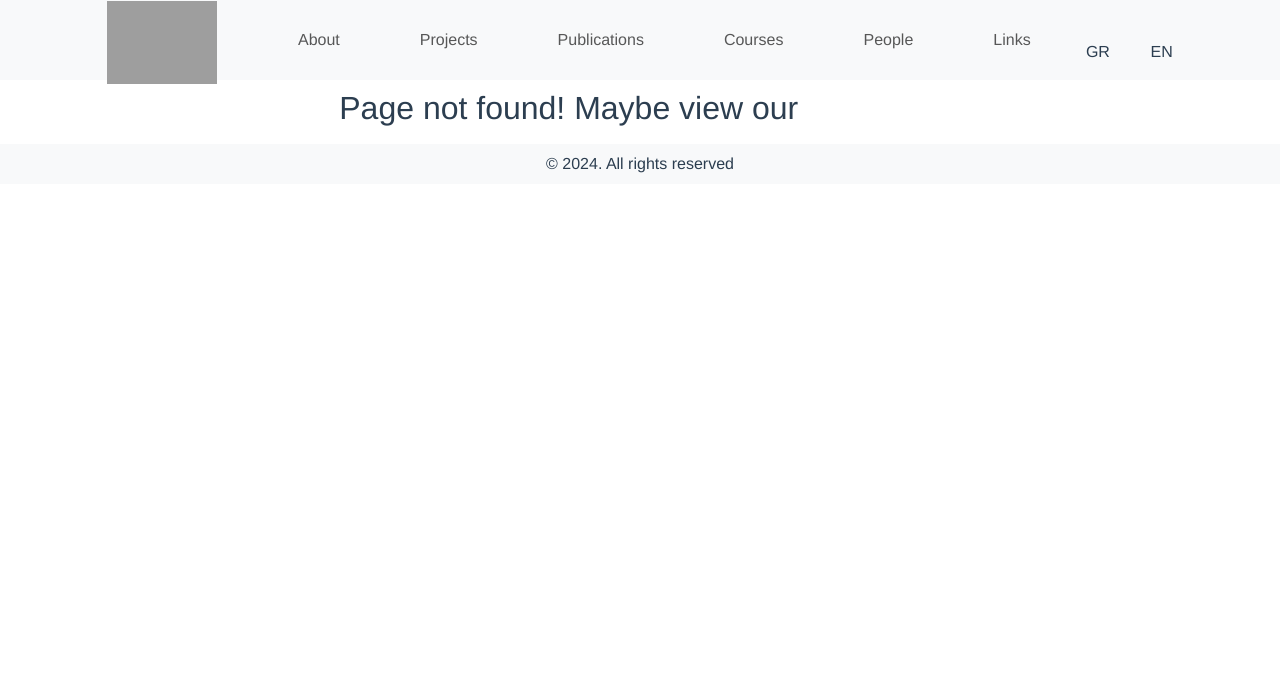
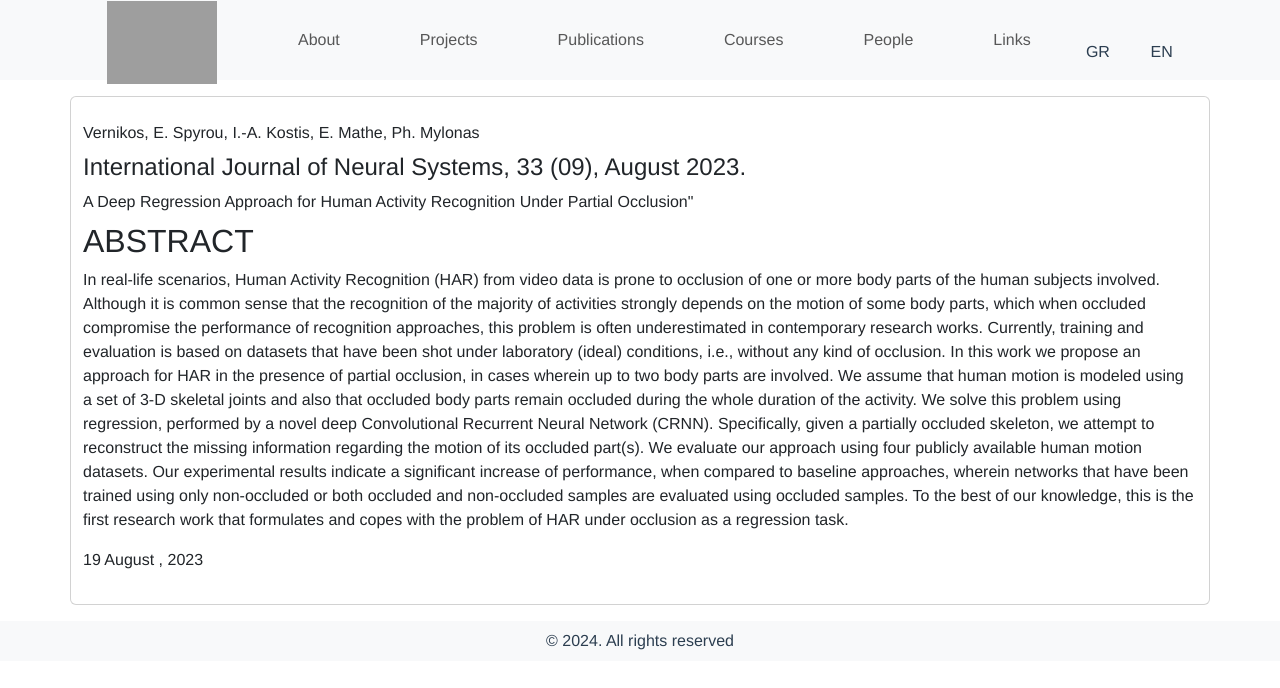
Before and after one commit to bogdanGR/digital-lib-frontend, a Vue app: page /publication/1 in a window 1280 px wide. Before the commit this address had no page. Shown: the top 688 px of the page. Built offline with nearby package versions, Linux system fonts and the light colour scheme; grey boxes are pictures that could not be loaded; some icons are missing.

Commit message:
Add view abract compoenent

```diff
--- a/src/App.vue
+++ b/src/App.vue
@@ -17,6 +17,29 @@ export default {
   components: {
     TheHeader,
     TheFooter,
+  },
+  data() {
+    return {
+      publications: [
+        {
+          id: 1,
+          authors: 'Vernikos, E. Spyrou, I.-A. Kostis, E. Mathe, Ph. Mylonas',
+          title: 'A Deep Regression Approach for Human Activity Recognition Under Partial Occlusion"',
+          description: 'International Journal of Neural Systems, 33 (09), August 2023.',
+        },
+        {
+          id: 2,
+          authors: 'Vernikos, E. Spyrou, I.-A. Kostis, E. Mathe, Ph. Mylonas',
+          title: '2A Deep Regression Approach for Human Activity Recognition Under Partial Occlusion"',
+          description: 'International Journal of Neural Systems, 33 (09), August 2023.',
+        }
+      ]
+    }
+  },
+  provide() {
+    return {
+      publications: this.publications,
+    }
   }
 }
 </script>
--- a/src/components/CoursesList.vue
+++ b/src/components/CoursesList.vue
@@ -2,7 +2,7 @@
     <ul class=" m-0 p-0 d-flex flex-column align-items-start flex-wrap course-list">
       <li class="m-1 border-1 border-bottom p-0 text-start" aria-current="true" :key="course.id" v-for="course in courses">
         <a :href="course.link" class="course-link" target="_blank">
-          {{  course.title_en }} - {{  course.title_el }}
+          <font-awesome-icon icon="fa-solid fa-coffee" size="xs" />  {{  course.title_en }} - {{  course.title_el }}
         </a>
       </li>
     </ul>
--- a/src/components/PublicationCard.vue
+++ /dev/null
@@ -1,24 +0,0 @@
-<template>
-  <div class="card text-start">
-    <div class="card-body">
-      <p class="mb-0">
-        Vernikos, E. Spyrou, I.-A. Kostis, E. Mathe, Ph. Mylonas
-      </p>
-      <h4 class="card-title">A Deep Regression Approach for Human Activity Recognition Under Partial Occlusion"</h4>
-      <p>International Journal of Neural Systems, 33 (09), August 2023.</p>
-    </div>
-    <div class="d-flex mb-3">
-      <button class="btn btn-primary mx-2">Abstract</button>
-      <button class="btn btn-secondary">PDF</button>
-    </div>
-  </div>
-</template>
-
-<script>
-export default {
-}
-</script>
-
-<style scoped>
-
-</style>
--- /dev/null
+++ b/src/components/publication/PublicationCard.vue
@@ -0,0 +1,45 @@
+<template>
+  <div class="card text-start mb-3">
+    <div class="card-body">
+      <p class="mb-0">
+        {{ authors }}
+      </p>
+      <h4 class="card-title">{{ title }}</h4>
+      <p>{{ description }}</p>
+    </div>
+    <div class="d-flex mb-3">
+      <router-link class="btn btn-primary mx-2" :to="abstractLink">Abstract</router-link>
+      <button class="btn btn-secondary">PDF</button>
+    </div>
+  </div>
+
+</template>
+
+<script>
+export default {
+  inject: ['publications'],
+  provide() {
+    return {
+      authors: this.authors,
+      description: this.description,
+    }
+  },
+  props: ['authors', 'title', 'description', 'id'],
+  computed: {
+    abstractLink() {
+
+      console.log(this.id);
+      console.log('edw'
+      )
+      return {
+        name: 'view-abstract',
+        params: { publicationId: this.id }
+      }
+    }
+  }
+}
+</script>
+
+<style scoped>
+
+</style>
--- /dev/null
+++ b/src/components/publication/ViewAbstract.vue
@@ -0,0 +1,53 @@
+<template>
+  <div class="container mt-3 mb-3  pb-3 pt-3 text-start card pt-0">
+    <p class="mt-2 mb-2">{{ authors }}</p>
+    <h4>{{ description }}</h4>
+    <div>{{ title }}</div>
+    <h2 class="mt-2">ABSTRACT</h2>
+    <p>
+      In real-life scenarios, Human Activity Recognition (HAR) from video data is prone to occlusion of one or more body parts of the human subjects involved.
+      Although it is common sense that the recognition of the majority of activities strongly depends on the motion of some body parts,
+      which when occluded compromise the performance of recognition approaches, this problem is often underestimated in contemporary research works.
+      Currently, training and evaluation is based on datasets that have been shot under laboratory (ideal) conditions, i.e., without any kind of occlusion.
+      In this work we propose an approach for HAR in the presence of partial occlusion, in cases wherein up to two body parts are involved.
+      We assume that human motion is modeled using a set of 3-D skeletal joints and also that occluded body parts remain occluded during the whole duration of the activity. We solve this problem using regression, performed by a novel deep Convolutional Recurrent Neural Network (CRNN). Specifically, given a partially occluded skeleton, we attempt to reconstruct the missing information regarding the motion of its occluded part(s). We evaluate our approach using four publicly available human motion datasets. Our experimental results indicate a significant increase of performance, when compared to baseline approaches, wherein networks that have been trained using only non-occluded or both occluded and non-occluded samples are evaluated using occluded samples.
+      To the best of our knowledge, this is the first research work that formulates and copes with the problem of HAR under occlusion as a regression task.
+    </p>
+    <p>19 August , 2023</p>
+  </div>
+
+</template>
+
+<script>
+export default {
+  props: ['publicationId'],
+  inject: ['publications'],
+  data() {
+    return {
+      title: '',
+      description: '',
+      authors: '',
+    }
+  },
+  watch: {
+    publicationId(newId) {
+      this.loadData(newId);
+    },
+  },
+  methods: {
+    loadData(publicationId) {
+        const selectedPublication = this.publications.find((publication) => publication.id == publicationId);
+        this.description = selectedPublication.description;
+        this.title = selectedPublication.title;
+        this.authors = selectedPublication.authors;
+      },
+  },
+  created() {
+    this.loadData(this.publicationId);
+  }
+}
+</script>
+
+<style scoped>
+
+</style>
--- a/src/pages/PublicationsPage.vue
+++ b/src/pages/PublicationsPage.vue
@@ -2,18 +2,34 @@
   <div class="container">
     <h1>Publications</h1>
     <publication-filters></publication-filters>
-    <publication-card></publication-card>
+    <publication-card
+        :key="publication.id"
+        v-for="publication in publications"
+        :authors="publication.authors"
+        :title="publication.title"
+        :description="publication.description"
+        :id="publication.id"
+    ></publication-card>
   </div>
 </template>
 
 <script>
-import PublicationFilters from "@/components/PublicationFilters.vue";
-import PublicationCard from "@/components/PublicationCard.vue";
+import PublicationFilters from "@/components/publication/PublicationFilters.vue";
+import PublicationCard from "@/components/publication/PublicationCard.vue";
 export default {
   components: {
     PublicationFilters,
     PublicationCard
+  },
+  inject: ['publications'],
+  data() {
+    return {
+    }
+  },
+  mounted() {
+    console.log(this.publications);
   }
+
 }
 </script>
 <style scoped>
--- a/src/router.js
+++ b/src/router.js
@@ -2,6 +2,7 @@ import { createRouter, createWebHistory} from "vue-router";
 import AboutPage from './pages/AboutPage.vue';
 import ProjectsPage from "@/pages/ProjectsPage.vue";
 import PublicationsPage from "@/pages/PublicationsPage.vue";
+import ViewAbstract from "@/components/publication/ViewAbstract.vue";
 import CoursesPage from "@/pages/CoursesPage.vue";
 import PeoplePage from "@/pages/PeoplePage.vue";
 import LinksPage from "@/pages/LinksPage.vue";
@@ -14,6 +15,7 @@ const router = createRouter({
         {path: '/about', component: AboutPage},
         {path: '/projects', component: ProjectsPage},
         {path: '/publications', component: PublicationsPage},
+        {name: 'view-abstract', path: '/publication/:publicationId', component: ViewAbstract, props: true},
         {path: '/courses', component: CoursesPage},
         {path: '/people', component: PeoplePage},
         {path: '/links', component: LinksPage},
```
Also changed, not shown: src/components/publication/PublicationFilters.vue (renamed from src/components/PublicationFilters.vue).
